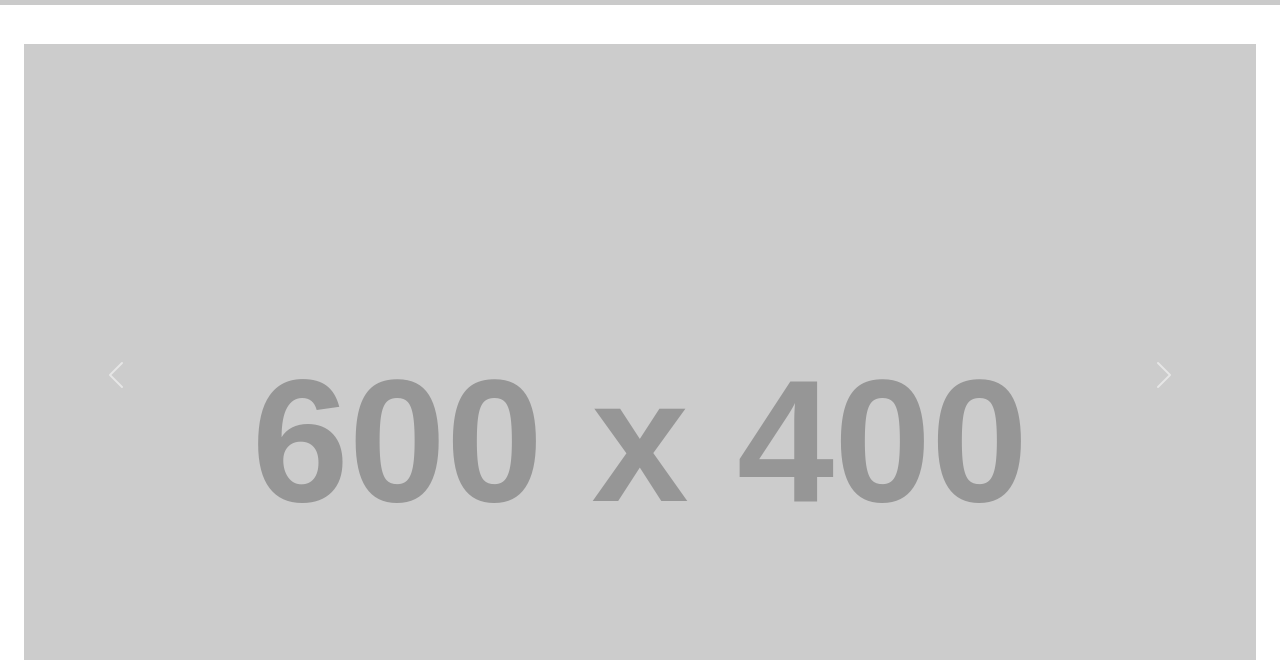
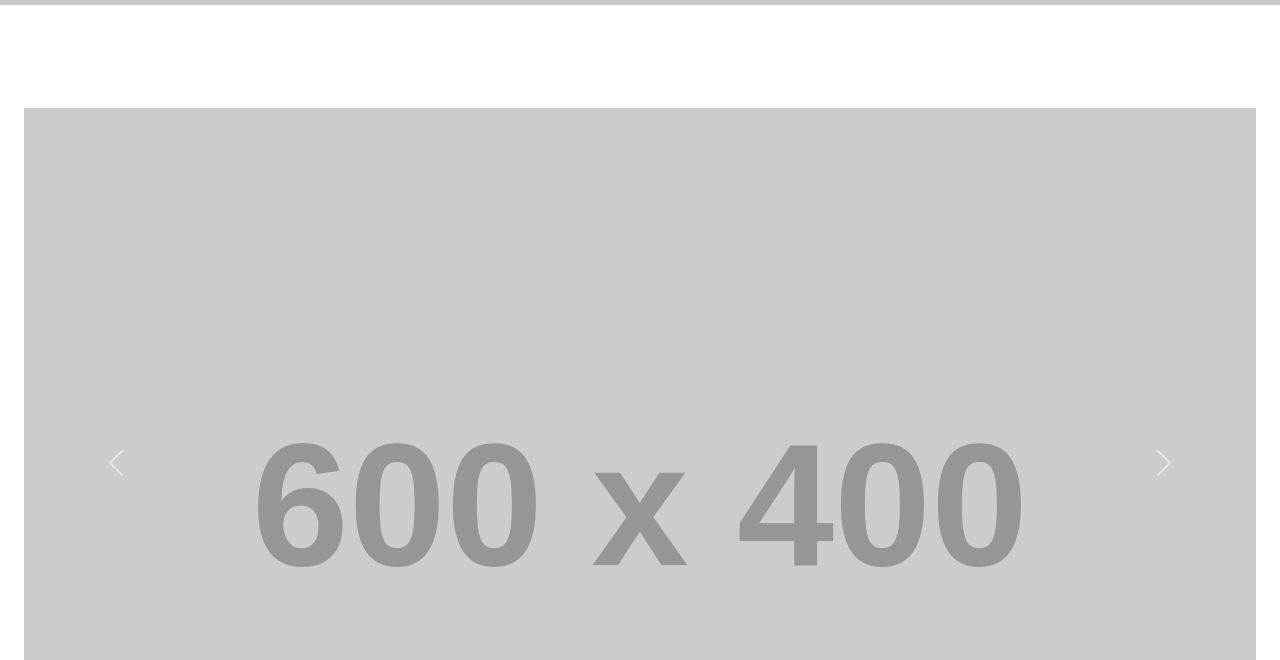
Before and after one commit to Astreiu/proyectos, a plain HTML site: page index.html in a window 1280 px wide. Shown: the part 140-800 px from the top of the page. Drawn offline with nearby package versions, Linux system fonts and the light colour scheme; placeholder pictures from the web are drawn by us.

Commit message:
Actualizo padding del carrusel

```diff
--- a/css/styles.css
+++ b/css/styles.css
@@ -25,5 +25,6 @@ footer {
 } */
 
 .padding {
-  padding-top: 10rem;
+  padding-top: 7rem;
+  margin-top: 7rem;
 }
```
